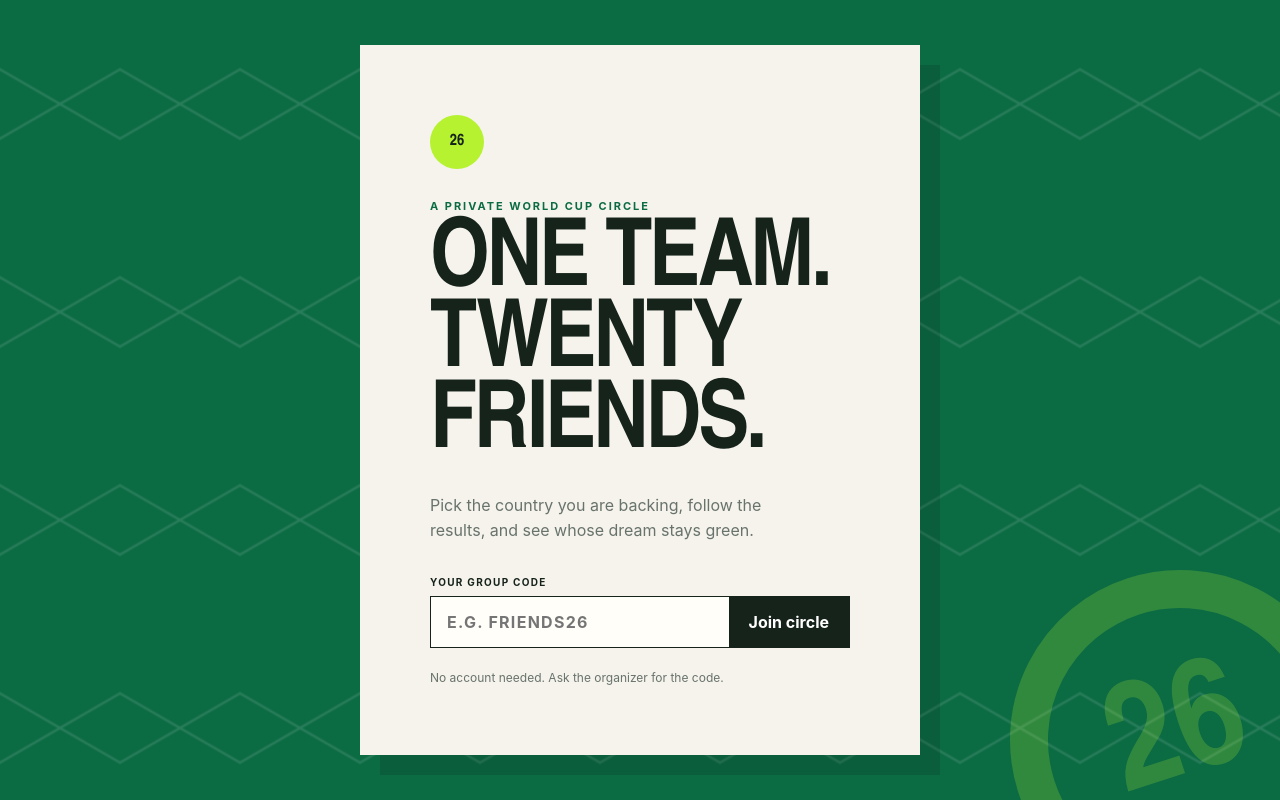
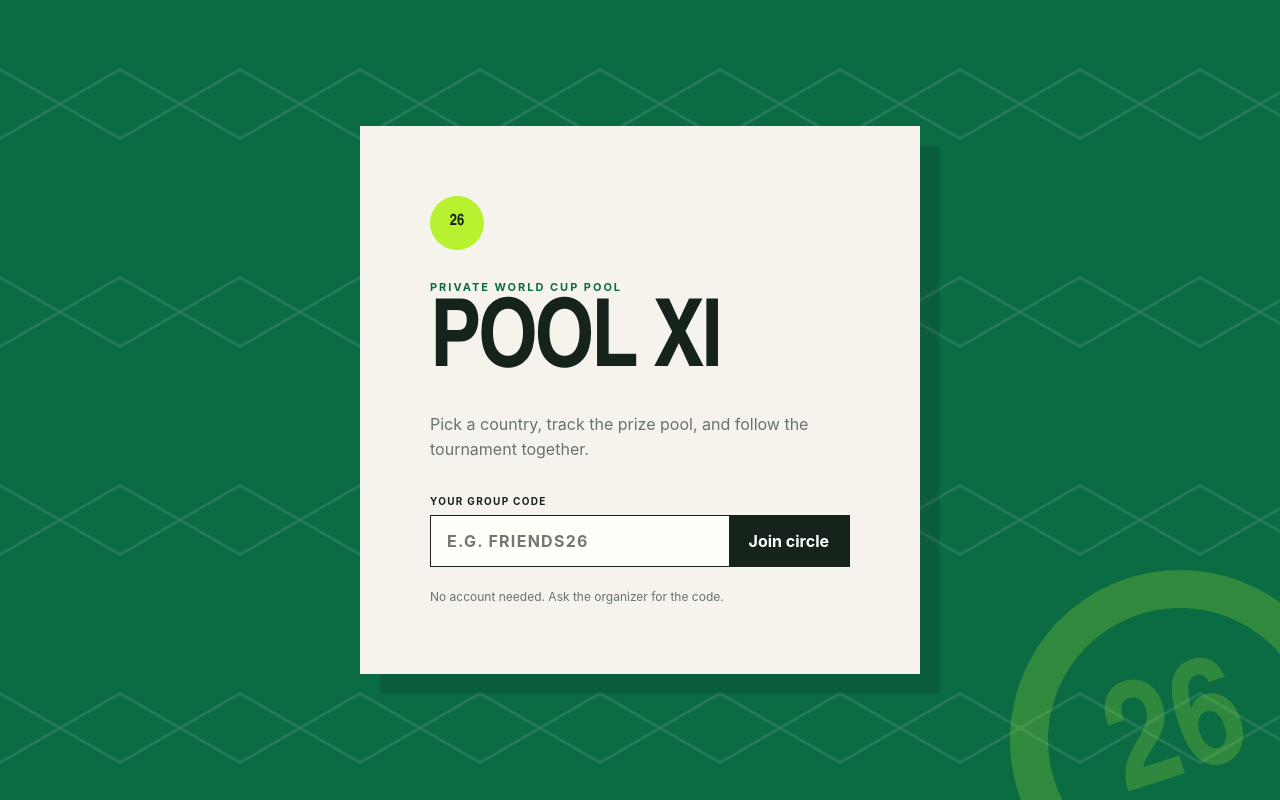
Before and after one commit to sunilniroula777/World-cup-2026, a Next.js app: page / in a window 1280 px wide. Built offline with nearby package versions, Linux system fonts and the light colour scheme.

Commit message:
Increase num for grup

```diff
--- a/app/layout.tsx
+++ b/app/layout.tsx
@@ -2,8 +2,8 @@ import type { Metadata } from "next";
 import "./globals.css";
 
 export const metadata: Metadata = {
-  title: "Cup Circle 26",
-  description: "A tiny World Cup picks board for friends.",
+  title: "Pool XI",
+  description: "A private World Cup pool for friends.",
 };
 
 export default function RootLayout({ children }: Readonly<{ children: React.ReactNode }>) {
--- a/components/world-cup-dashboard.tsx
+++ b/components/world-cup-dashboard.tsx
@@ -255,9 +255,9 @@ export function WorldCupDashboard() {
       <main className="gate-shell">
         <section className="gate-card">
           <div className="mini-mark"><span>26</span></div>
-          <p className="eyebrow">A private World Cup circle</p>
-          <h1>One team.<br />Twenty friends.</h1>
-          <p className="gate-copy">Pick the country you are backing, follow the results, and see whose dream stays green.</p>
+          <p className="eyebrow">Private World Cup pool</p>
+          <h1>Pool XI</h1>
+          <p className="gate-copy">Pick a country, track the prize pool, and follow the tournament together.</p>
           <form onSubmit={submitCode} className="gate-form">
             <label htmlFor="group-code">Your group code</label>
             <div>
@@ -276,9 +276,9 @@ export function WorldCupDashboard() {
   return (
     <main className="app-shell">
       <header className="topbar">
-        <a className="brand" href="#top" aria-label="Cup Circle home">
+        <a className="brand" href="#top" aria-label="Pool XI home">
           <span className="brand-mark">26</span>
-          <span>Cup Circle</span>
+          <span>Pool XI</span>
         </a>
         <div className="top-actions">
           <span className="group-chip"><i /> Group {groupCode}</span>
@@ -289,9 +289,9 @@ export function WorldCupDashboard() {
       <div className="page" id="top">
         <section className="hero">
           <div>
-            <p className="eyebrow light">World Cup 2026 friend picks</p>
-            <h1>Who stays<br /><em>in the game?</em></h1>
-            <p>Green means the dream is alive. Gray means it is time to adopt a second team.</p>
+            <p className="eyebrow light">World Cup 2026</p>
+            <h1>Your World<br /><em>Cup pool</em></h1>
+            <p>A clean board for picks, payments, recent games, and who is still alive.</p>
           </div>
           <div className="hero-scoreboard">
             <div><strong>${collectedPool}</strong><span>Prize pool</span></div>
@@ -412,7 +412,7 @@ export function WorldCupDashboard() {
           </div>
         </details>
       </div>
-      <footer><span>Cup Circle 26</span><span>Built for friendly arguments.</span></footer>
+      <footer><span>Pool XI</span><span>Built for friendly arguments.</span></footer>
     </main>
   );
 }
```
Also changed, not shown: 1 other file (tests, documents, lock files or other folders).
